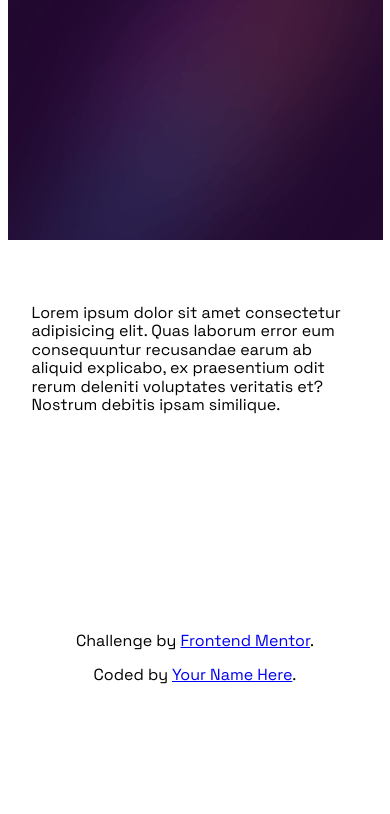
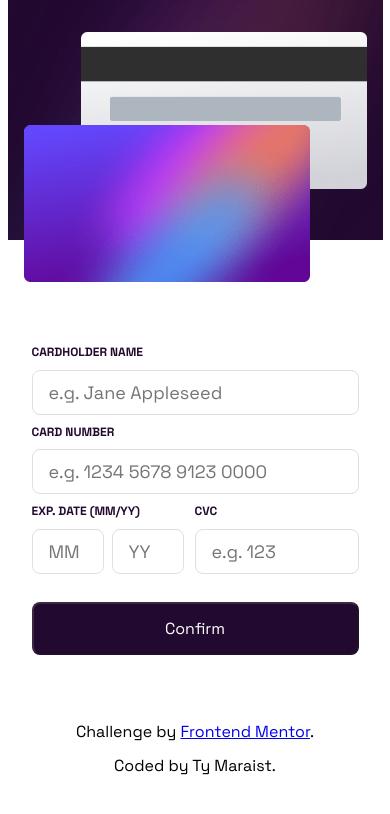
Before and after one commit to tcmaraist/Interactive-details-form, a plain HTML site: page index.html in a window 390 px wide. Drawn offline with Linux system fonts and the light colour scheme.

Commit message:
finish basic styling form for mobile

```diff
--- /dev/null
+++ b/blocks/button/button.css
@@ -0,0 +1,12 @@
+.button {
+  margin: 28px 0 0;
+  max-width: 327px;
+  min-height: 53px;
+  border-radius: 8px;
+  background-color: #21092f;
+  color: #fff;
+}
+
+.button:hover {
+  opacity: 0.8;
+}
--- a/blocks/footer/footer.css
+++ b/blocks/footer/footer.css
@@ -1,5 +1,6 @@
 .footer {
   margin: 0 auto;
+  padding: 48px 0 0;
   max-width: 375px;
   text-align: center;
 }
--- /dev/null
+++ b/blocks/form/__button/form__button.css
@@ -0,0 +1,8 @@
+.form__button {
+  margin: 28px 0 0;
+  max-width: 327px;
+  min-height: 53px;
+  border-radius: 8px;
+  background-color: #21092f;
+  color: #fff;
+}
--- /dev/null
+++ b/blocks/form/__exp-cvc-group/form__exp-cvc-group.css
@@ -0,0 +1,4 @@
+.form__exp-cvc-group {
+  display: flex;
+  justify-content: space-between;
+}
--- /dev/null
+++ b/blocks/form/__exp-group/_input/form__exp-group_input.css
@@ -0,0 +1,6 @@
+.form__exp-group_input {
+  margin: 0 auto;
+  display: flex;
+  align-items: center;
+  gap: 8px;
+}
--- /dev/null
+++ b/blocks/form/__exp-group/form__exp-group.css
@@ -0,0 +1,6 @@
+.form__exp-group {
+  display: flex;
+  width: 152px;
+  height: 69px;
+  flex-direction: column;
+}
--- /dev/null
+++ b/blocks/form/__input/_cvc/form__input_cvc.css
@@ -0,0 +1,4 @@
+.form__input_cvc {
+  height: 45px;
+  width: 164px;
+}
--- /dev/null
+++ b/blocks/form/__input/_exp/form__input_exp.css
@@ -0,0 +1,4 @@
+.form__input_exp {
+  width: 72px;
+  height: 45px;
+}
--- a/blocks/form/__input/form__input.css
+++ b/blocks/form/__input/form__input.css
@@ -1,2 +1,12 @@
 .form__input {
+  padding: 11px 16px;
+  height: 45px;
+  width: 327px;
+  box-sizing: border-box;
+  border: 1px solid #dfdee0;
+  border-radius: 8px;
+  font-weight: 500;
+  font-size: 18px;
+  line-height: 22.97px;
+  color: #21092f;
 }
--- /dev/null
+++ b/blocks/form/__title/form__title.css
@@ -0,0 +1,8 @@
+.form__title {
+  width: 140px;
+  height: 15px;
+  font-weight: 500px;
+  font-size: 12px;
+  line-height: 15.31px;
+  color: #21092f;
+}
--- a/blocks/form/form.css
+++ b/blocks/form/form.css
@@ -1,6 +1,9 @@
 .form {
   margin: 0 auto;
-  padding: 48px 0 0;
+  padding: 91px 0 0;
   min-height: 328px;
   max-width: 327px;
+  display: flex;
+  flex-direction: column;
+  justify-content: center;
 }
--- /dev/null
+++ b/blocks/header/__image/_back/header__image_back.css
@@ -0,0 +1,7 @@
+.header__image_back {
+  position: relative;
+  top: 32px;
+  right: 16px;
+  bottom: 51px;
+  left: 73px;
+}
--- /dev/null
+++ b/blocks/header/__image/_front/header__image_front.css
@@ -0,0 +1,6 @@
+.header__image_front {
+  position: relative;
+  top: -32px;
+  left: 16px;
+  z-index: 100000000000000000;
+}
--- /dev/null
+++ b/blocks/header/__image/header__image.css
@@ -0,0 +1,6 @@
+.header__image {
+  margin: 0;
+  padding: 0;
+  max-width: 286px;
+  max-height: 157px;
+}
--- a/blocks/header/header.css
+++ b/blocks/header/header.css
@@ -1,7 +1,9 @@
 .header {
   margin: 0 auto;
-  min-height: 240px;
+  height: 240px;
   max-width: 375px;
   display: grid;
+  background-color: white;
   background-image: url(../../images/bg-main-mobile.png);
+  z-index: -1;
 }
--- a/blocks/page/page.css
+++ b/blocks/page/page.css
@@ -5,6 +5,6 @@
   -ms-text-size-adjust: 100%;
   -moz-text-size-adjust: 100%;
   text-rendering: optimizeLegibility;
-
+  min-height: 100vh;
   font-family: "SpaceGrotesk", Arial, Helvetica, sans-serif;
 }
--- a/index.html
+++ b/index.html
@@ -29,14 +29,91 @@
   </head>
   <body>
     <div class="page">
-      <div class="header"></div>
+      <div class="header">
+        <image
+          class="header__image header__image_back"
+          src="./images/bg-card-back.png"
+        />
+        <img
+          class="header__image header__image_front"
+          src="./images/bg-card-front.png"
+        />
+      </div>
+
       <form class="form">
-        <p>
-          Lorem ipsum dolor sit amet consectetur adipisicing elit. Quas laborum
-          error eum consequuntur recusandae earum ab aliquid explicabo, ex
-          praesentium odit rerum deleniti voluptates veritatis et? Nostrum
-          debitis ipsam similique.
-        </p>
+        <h2 class="form__title">CARDHOLDER NAME</h2>
+        <input
+          type="text"
+          minlength="2"
+          maxlength="40"
+          name="cardholder-name"
+          id="form-cardholder-name"
+          class="form__input"
+          placeholder="e.g. Jane Appleseed"
+          required
+        />
+        <span class="form__error" id="form-name-error"></span>
+        <h2 class="form__title">CARD NUMBER</h2>
+        <input
+          type="text"
+          minlength="16"
+          maxlength="16"
+          name="cardnumber"
+          id="form-cardnumber"
+          class="form__input"
+          placeholder="e.g. 1234 5678 9123 0000"
+          required
+        />
+        <span class="form__error" id="form-cardnumber-error"></span>
+        <div class="form__exp-cvc-group">
+          <div class="form__exp-group">
+            <h2 class="form__title">EXP. DATE (MM/YY)</h2>
+            <div class="form__exp-group_input">
+              <input
+                type="text"
+                minlength="2"
+                maxlength="2"
+                name="form-exp-month"
+                id="form-exp-month"
+                class="form__input form__input_exp"
+                placeholder="MM"
+              />
+              <input
+                type="text"
+                minlength="2"
+                maxlength="2"
+                name="form-exp-year"
+                id="form-exp-year"
+                class="form__input form__input_exp"
+                placeholder="YY"
+              />
+            </div>
+          </div>
+          <span class="form__error" id="form-exp-error"></span>
+          <div class="form__cvc-group">
+            <h2 class="form__title">CVC</h2>
+
+            <input
+              type="text"
+              minlength="3"
+              maxlength="4"
+              name="form-cvc"
+              id="form-cvc"
+              class="form__input form__input_cvc"
+              placeholder="e.g. 123"
+            />
+            <span class="form__error" id="form-cvc-error"></span>
+          </div>
+        </div>
+
+        <button
+          aria-label="Confirm"
+          class="button form__button form__button_disabled"
+          disabled="true"
+          type="submit"
+        >
+          Confirm
+        </button>
       </form>
 
       <div class="footer">
@@ -46,7 +123,7 @@
             >Frontend Mentor</a
           >.
         </p>
-        <p>Coded by <a href="#">Your Name Here</a>.</p>
+        <p>Coded by Ty Maraist.</p>
       </div>
     </div>
   </body>
--- a/pages/index.css
+++ b/pages/index.css
@@ -4,8 +4,20 @@
 @import url(../blocks/page/page.css);
 
 @import url(../blocks/Header/header.css);
+@import url(../blocks/header/__image/header__image.css);
+@import url(../blocks/header/__image/_back/header__image_back.css);
+@import url(../blocks/header/__image/_front/header__image_front.css);
+
+@import url(../blocks/button/button.css);
 
 @import url(../blocks/form/form.css);
+@import url(../blocks/form/__title/form__title.css);
 @import url(../blocks/form/__input/form__input.css);
+@import url(../blocks/form/__exp-cvc-group/form__exp-cvc-group.css);
+@import url(../blocks/form/__exp-group/form__exp-group.css);
+@import url(../blocks/form/__exp-group/_input/form__exp-group_input.css);
+@import url(../blocks/form/__input/_exp/form__input_exp.css);
+@import url(../blocks/form/__input/_cvc/form__input_cvc.css);
+@import url(../blocks/form/__button/form__button.css);
 
 @import url(../blocks/footer/footer.css);
```
